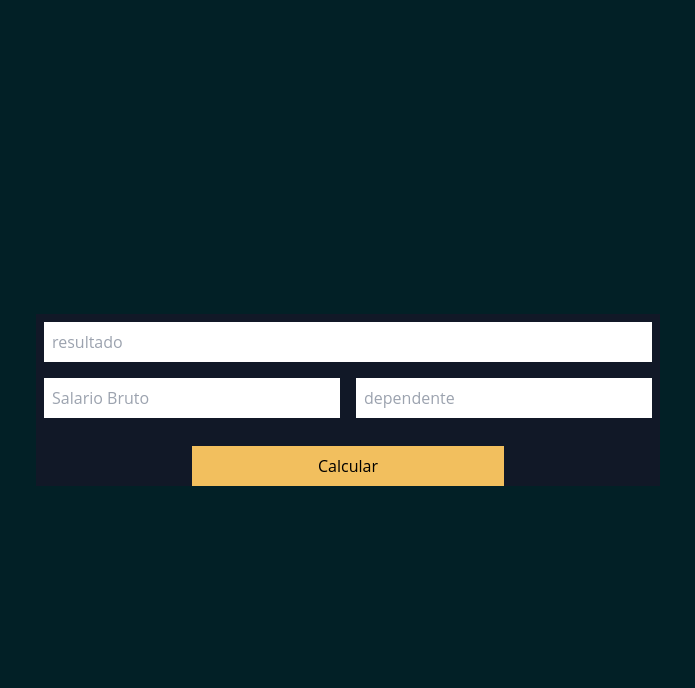
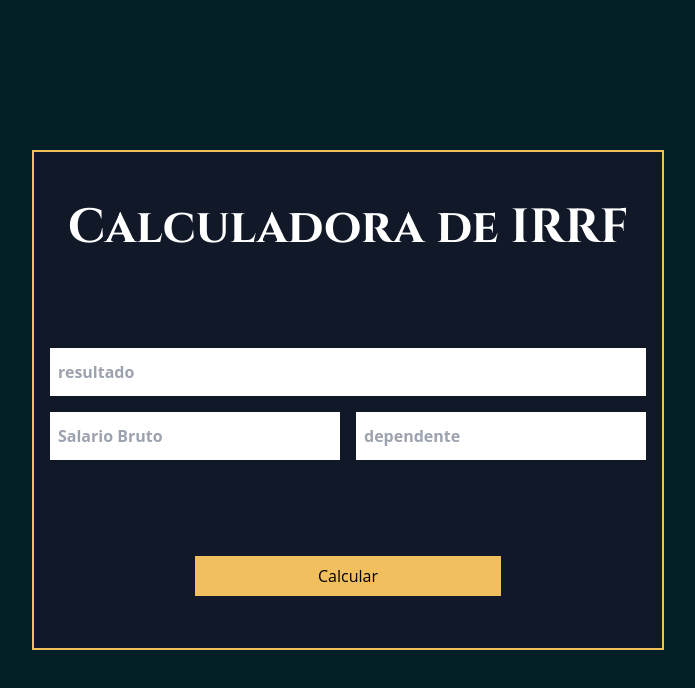
Before and after one commit to Ronaldjga/calculadora, a Next.js app: page /incomeTaxCalculator in a window 1280 px wide. Shown: the top 688 px of the page, without its empty margins (292-987 px from the left). Built offline with nearby package versions, Linux system fonts and the light colour scheme.

Commit message:
update imc and tax Calculator

```diff
--- a/pages/imcCalculator.js
+++ b/pages/imcCalculator.js
@@ -14,6 +14,7 @@ export default function imcCalculator() {
                 >
                     <ImcInputs></ImcInputs>
                 </div>
+
                 <div>
                     <p className="text-white">
                         Calculo de IMC
--- a/pages/incomeTaxCalculator.js
+++ b/pages/incomeTaxCalculator.js
@@ -1,6 +1,6 @@
 import react, { useState } from "react"
 import next from "next"
-import { Result } from "../src/components/incomeTaxInputs"
+import { IncomeTaxCalculator } from "../src/components/incomeTaxInputs"
 
 
 export default function incomeTaxCalculator() {
@@ -10,14 +10,9 @@ export default function incomeTaxCalculator() {
         <>
             <div className="w-full h-full bg-darkBluePrimary flex flex-col items-center justify-center p-2 gap-5">
                 <div
-                    className="w-full h-full flex flex-col items-center justify-center p-2 gap-5"
+                    className="min-h-[500px] lg:w-2/4 bg-gray-900 flex flex-col items-center gap-5 p-2 border-2 border-yelloPrimary"
                 >
-                    <div
-                        className="bg-gray-900 w-2/4 flex flex-col items-center gap-5"
-                    >
-                        <Result></Result>
-
-                    </div>
+                    <IncomeTaxCalculator></IncomeTaxCalculator>
                 </div>
             </div>
         </>
--- a/src/components/incomeTaxInputs.js
+++ b/src/components/incomeTaxInputs.js
@@ -2,18 +2,21 @@ import react, { useState } from "react";
 
 
 
-export function Result() {
+export function IncomeTaxCalculator() {
     const [result, setResult] = react.useState('')
     const [grossSalary, setGrossSalary] = react.useState('')
     const [numberDependents, setNumberDependents] = react.useState('')
 
     return (
-        <>
+        <div className="w-full h-full flex flex-col items-center justify-around">
+            <h1 className="font-h1Title text-white text-3xl text-center sm:text-4xl lg:text-5xl font-bold">
+                Calculadora de IRRF
+            </h1>
             <div className="w-full grid grid-rows-2 grid-cols-2 gap-4 p-2">
                 <input
                     type={`text`}
                     placeholder="resultado"
-                    className="col-span-2 p-2 bg-white"
+                    className="col-span-2 p-2 bg-white font-bold"
                     disabled
                     value={result}
                 />
@@ -21,7 +24,7 @@ export function Result() {
                 <input
                     type={`text`}
                     placeholder="Salario Bruto"
-                    className="p-2"
+                    className="p-2 h-12 font-bold"
                     onChange={(e) => {
                         const valor = e.target.value
                         setGrossSalary(valor)
@@ -32,7 +35,7 @@ export function Result() {
                 <input
                     type={`text`}
                     placeholder="dependente"
-                    className="p-2"
+                    className="p-2 h-12 font-bold"
                     onChange={(e) => {
                         e.preventDefault
                         const valor = e.target.value
@@ -62,6 +65,6 @@ export function Result() {
                 >
                     Calcular
                 </button>
-        </>
+        </div>
     )
 }
```
